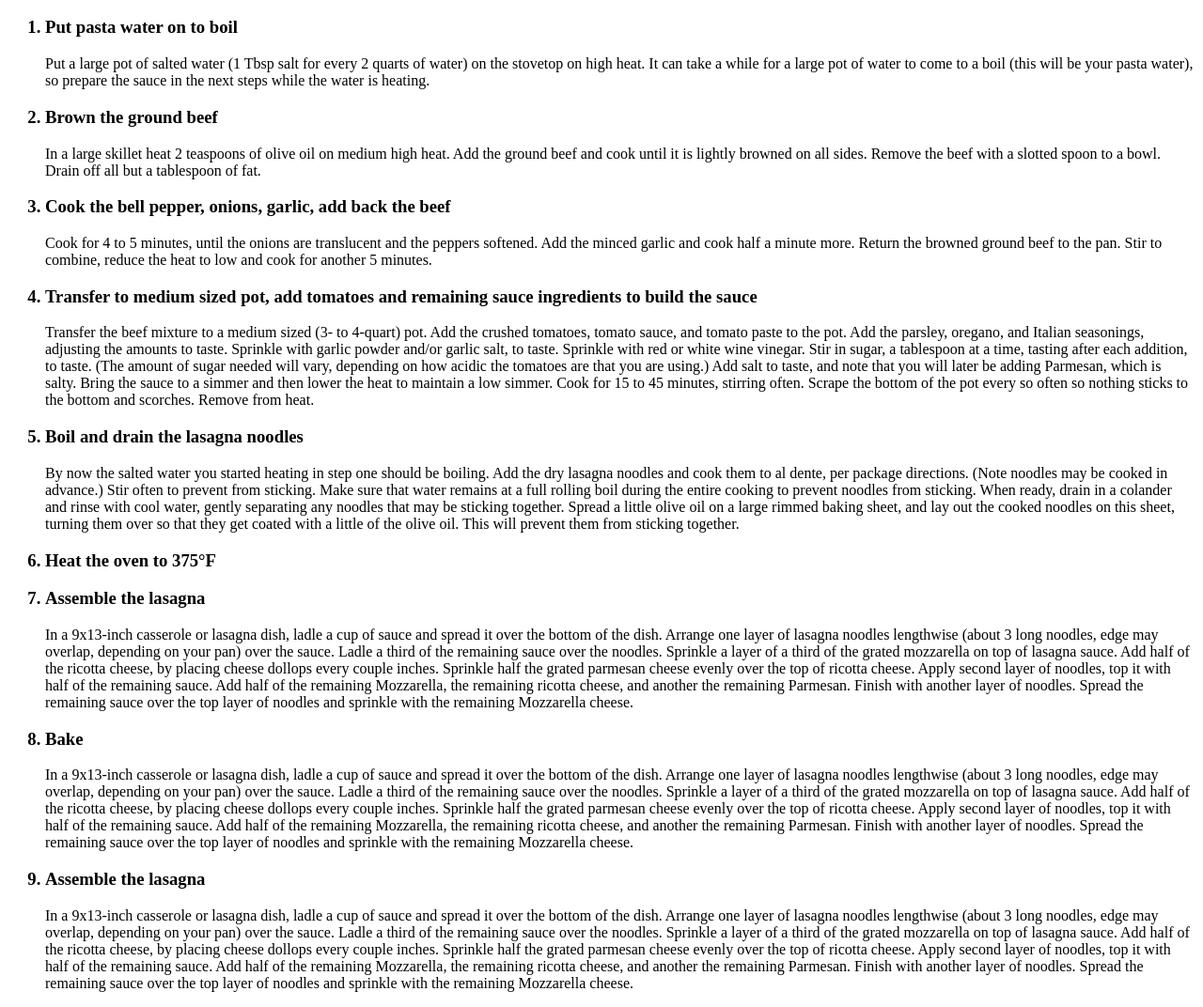
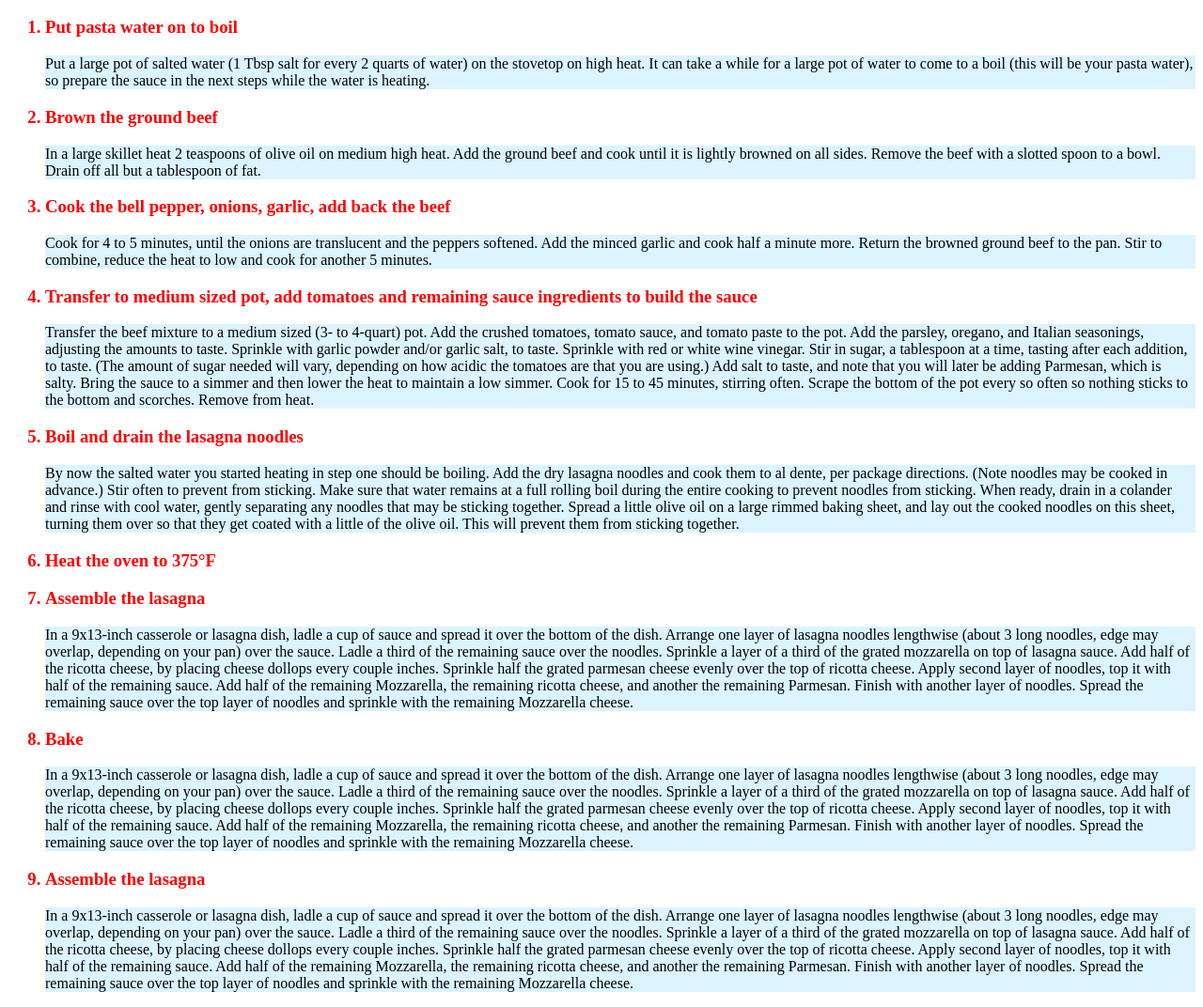
Before and after one commit to vinthara/odin-recipes, a plain HTML site: page recipes/lasagna.html in a window 1280 px wide. Shown: the part 850-1922 px from the top of the page at 94% size. Drawn offline with Linux system fonts and the light colour scheme.

Commit message:
Add class tags

```diff
--- a/recipes/lasagna.html
+++ b/recipes/lasagna.html
@@ -4,12 +4,13 @@
     <meta charset="UTF-8">
     <meta http-equiv="X-UA-Compatible" content="IE=edge">
     <meta name="viewport" content="width=device-width, initial-scale=1.0">
+    <link rel="stylesheet" href="../style.css">
     <title>Lasagna</title>
 </head>
 <body>
-    <h1>Lasagna</h1>
+    <h1 class="h1-style">Lasagna</h1>
     <img src="../img/lasagna.jpg" alt="lasagna">
-    <h3>Description</h3>
+    <h3 class="h3-style">Description</h3>
     <p>
         Lasagna is the name of one of the oldest and best-known pasta shapes.
         It is usually rectangular or ribbon shaped, thicker than tagliatelle, made from a dough based on flour and eggs, with numerous local variants.
@@ -23,26 +24,26 @@
 
     <h4>Steps</h4>
     <ol>
-        <h3><li>Put pasta water on to boil</li></h3>
+        <h3 class="h3-style"><li>Put pasta water on to boil</li></h3>
         <p>Put a large pot of salted water (1 Tbsp salt for every 2 quarts of water) on the stovetop on high heat. It can take a while for a large pot of water to come to a boil (this will be your pasta water), so prepare the sauce in the next steps while the water is heating.</p>
 
-        <h3><li>Brown the ground beef</li></h3>
+        <h3 class="h3-style"><li>Brown the ground beef</li></h3>
         <p>In a large skillet heat 2 teaspoons of olive oil on medium high heat. Add the ground beef and cook until it is lightly browned on all sides. Remove the beef with a slotted spoon to a bowl. Drain off all but a tablespoon of fat.</p>
 
-        <h3><li>Cook the bell pepper, onions, garlic, add back the beef</li></h3>
+        <h3 class="h3-style"><li>Cook the bell pepper, onions, garlic, add back the beef</li></h3>
         <p>
             Cook for 4 to 5 minutes, until the onions are translucent and the peppers softened. Add the minced garlic and cook half a minute more.
             Return the browned ground beef to the pan. Stir to combine, reduce the heat to low and cook for another 5 minutes.
         </p>
 
-        <h3><li>Transfer to medium sized pot, add tomatoes and remaining sauce ingredients to build the sauce</li></h3>
+        <h3 class="h3-style"><li>Transfer to medium sized pot, add tomatoes and remaining sauce ingredients to build the sauce</li></h3>
         <p>Transfer the beef mixture to a medium sized (3- to 4-quart) pot. Add the crushed tomatoes, tomato sauce, and tomato paste to the pot. Add the parsley, oregano, and Italian seasonings, adjusting the amounts to taste. Sprinkle with garlic powder and/or garlic salt, to taste.
             Sprinkle with red or white wine vinegar. Stir in sugar, a tablespoon at a time, tasting after each addition, to taste. (The amount of sugar needed will vary, depending on how acidic the tomatoes are that you are using.)
             Add salt to taste, and note that you will later be adding Parmesan, which is salty.
             Bring the sauce to a simmer and then lower the heat to maintain a low simmer. Cook for 15 to 45 minutes, stirring often. Scrape the bottom of the pot every so often so nothing sticks to the bottom and scorches.
             Remove from heat.</p>
 
-        <h3><li>Boil and drain the lasagna noodles</li></h3>
+        <h3 class="h3-style"><li>Boil and drain the lasagna noodles</li></h3>
         <p>By now the salted water you started heating in step one should be boiling. Add the dry lasagna noodles and cook them to al dente, per package directions. (Note noodles may be cooked in advance.)
 
             Stir often to prevent from sticking. Make sure that water remains at a full rolling boil during the entire cooking to prevent noodles from sticking.
@@ -51,10 +52,10 @@
 
             Spread a little olive oil on a large rimmed baking sheet, and lay out the cooked noodles on this sheet, turning them over so that they get coated with a little of the olive oil. This will prevent them from sticking together.</p>
 
-        <h3><li>Heat the oven to 375°F</li></h3>
+        <h3 class="h3-style"><li>Heat the oven to 375°F</li></h3>
 
 
-        <h3><li>Assemble the lasagna</li></h3>
+        <h3 class="h3-style"><li>Assemble the lasagna</li></h3>
         <p>In a 9x13-inch casserole or lasagna dish, ladle a cup of sauce and spread it over the bottom of the dish. Arrange one layer of lasagna noodles lengthwise (about 3 long noodles, edge may overlap, depending on your pan) over the sauce. Ladle a third of the remaining sauce over the noodles.
 
             Sprinkle a layer of a third of the grated mozzarella on top of lasagna sauce. Add half of the ricotta cheese, by placing cheese dollops every couple inches. Sprinkle half the grated parmesan cheese evenly over the top of ricotta cheese.
@@ -63,7 +64,7 @@
 
             Finish with another layer of noodles. Spread the remaining sauce over the top layer of noodles and sprinkle with the remaining Mozzarella cheese.</p>
 
-        <h3><li>Bake</li></h3>
+        <h3 class="h3-style"><li>Bake</li></h3>
         <p>In a 9x13-inch casserole or lasagna dish, ladle a cup of sauce and spread it over the bottom of the dish. Arrange one layer of lasagna noodles lengthwise (about 3 long noodles, edge may overlap, depending on your pan) over the sauce. Ladle a third of the remaining sauce over the noodles.
 
             Sprinkle a layer of a third of the grated mozzarella on top of lasagna sauce. Add half of the ricotta cheese, by placing cheese dollops every couple inches. Sprinkle half the grated parmesan cheese evenly over the top of ricotta cheese.
@@ -72,7 +73,7 @@
 
             Finish with another layer of noodles. Spread the remaining sauce over the top layer of noodles and sprinkle with the remaining Mozzarella cheese.</p>
 
-        <h3><li>Assemble the lasagna</li></h3>
+        <h3 class="h3-style"><li>Assemble the lasagna</li></h3>
         <p>In a 9x13-inch casserole or lasagna dish, ladle a cup of sauce and spread it over the bottom of the dish. Arrange one layer of lasagna noodles lengthwise (about 3 long noodles, edge may overlap, depending on your pan) over the sauce. Ladle a third of the remaining sauce over the noodles.
 
             Sprinkle a layer of a third of the grated mozzarella on top of lasagna sauce. Add half of the ricotta cheese, by placing cheese dollops every couple inches. Sprinkle half the grated parmesan cheese evenly over the top of ricotta cheese.
```
Also changed, not shown: index.html (+2 -1 lines), recipes/chicken.html (+6 -5 lines), recipes/pizza.html (+5 -4 lines).
